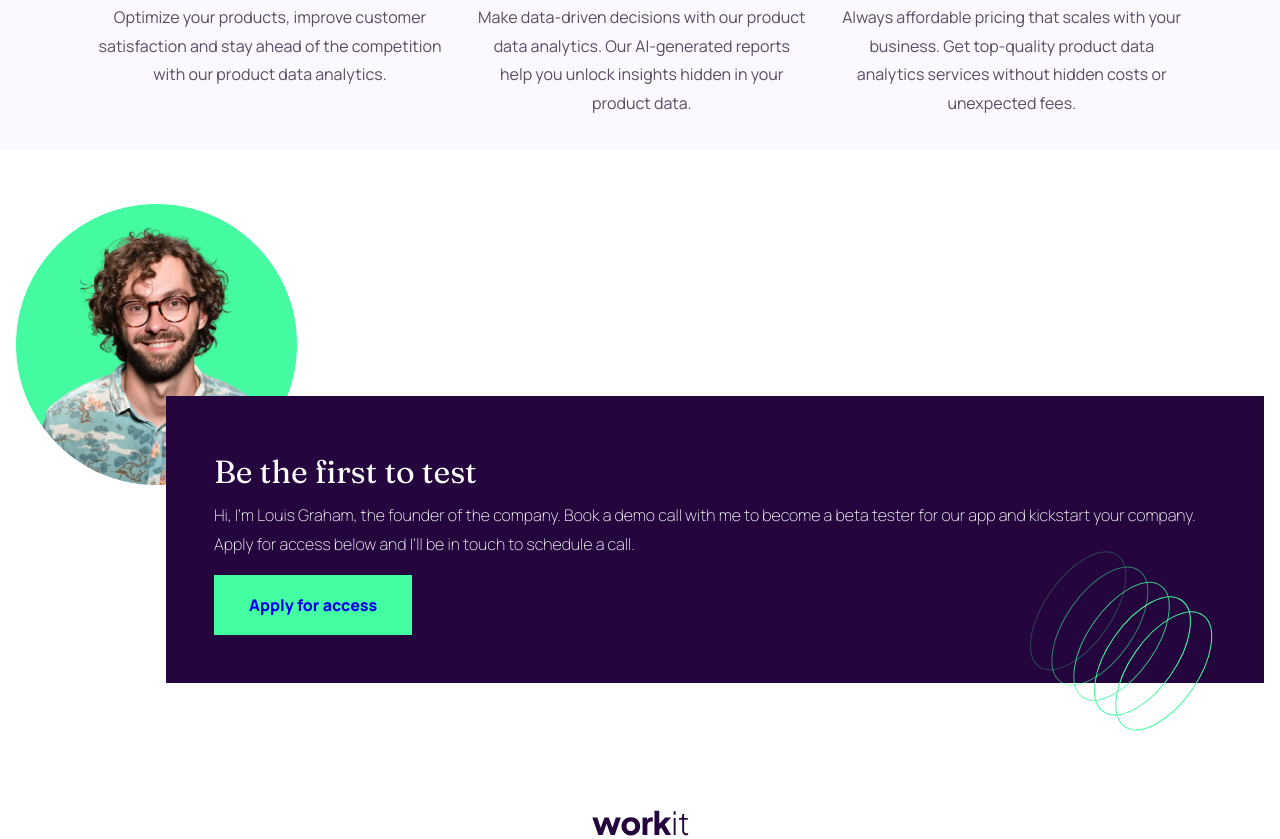
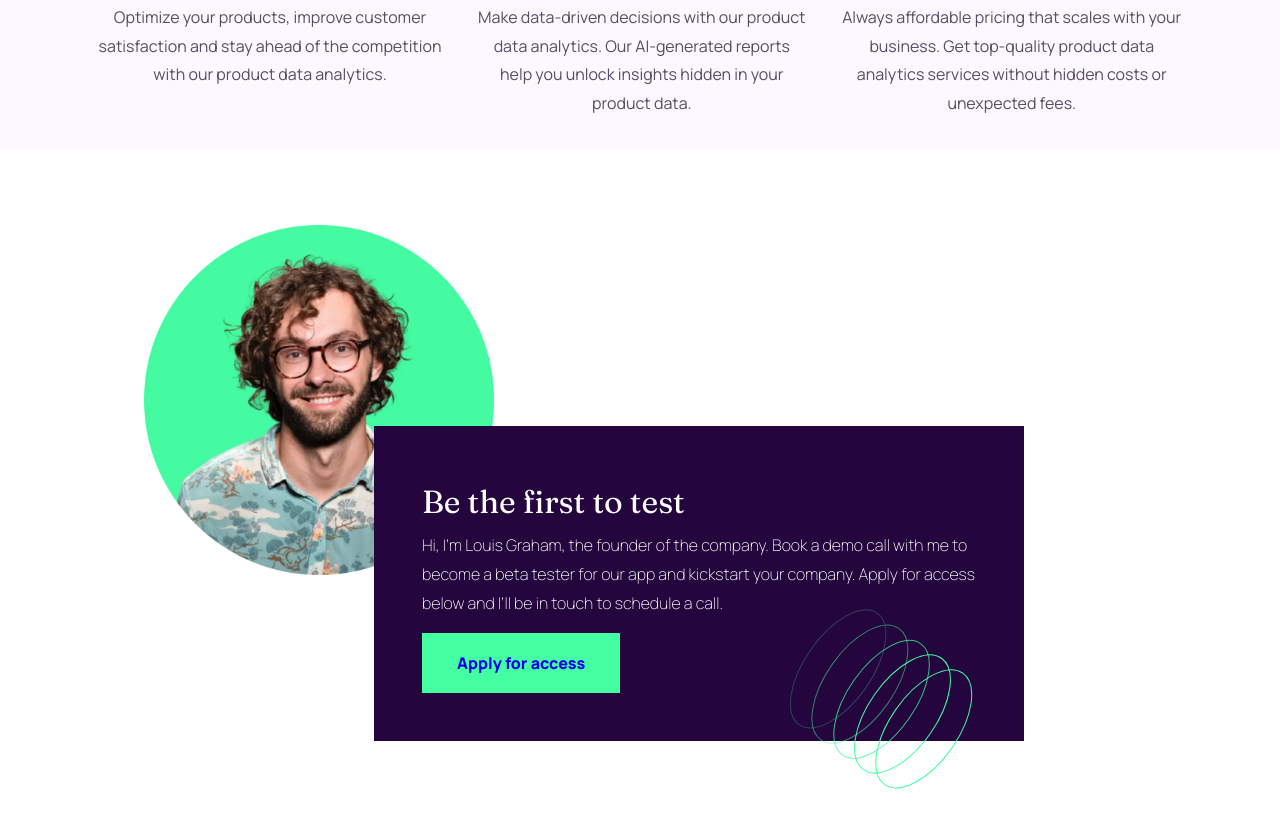
Before and after one commit to PhilippeItsMe/fe-workItLandingPage-challenge, a plain HTML site: page index.html in a window 1280 px wide. Shown: the part 780-1619 px from the top of the page. Drawn offline with Linux system fonts and the light colour scheme.

Commit message:
Update style.css

```diff
--- a/style.css
+++ b/style.css
@@ -343,8 +343,8 @@ footer div img {
 
     .art2 {
         display: grid;
-        grid-template-columns: 150px 1fr;
-        grid-template-rows: 150px 1fr;
+        grid-template-columns: 180px 1fr;
+        grid-template-rows: 80px 1fr;
         grid-template-areas:
             "bossImage ."
             ". purplebackground";
@@ -372,13 +372,32 @@ footer div img {
     }
     .art1 {
         padding: 10rem 6rem 2rem 6rem;
-            display: grid;
-            grid-template-columns: repeat (3, 1fr);
-            gap: 2rem;
-            grid-template-areas:
+        display: grid;
+        grid-template-columns: repeat (3, 1fr);
+        gap: 2rem;
+        grid-template-areas:
                 "n1 n2 n3"
                 "h31 h32 h33"
                 "p1 p2 p3";
         }
+
+    .bossImage {
+        width: 350px;
+        height:350px;
+        grid-area: bossImage;
+    }
+
+    .art2 {
+        margin: 5rem 15rem 0 8rem;
+        display: grid;
+        grid-template-columns: 230px 1fr;
+        grid-template-rows: 100px 1fr;
+        grid-template-areas:
+                "bossImage ."
+                ". purplebackground";
+
+        }
+
+
     }
 }
```
